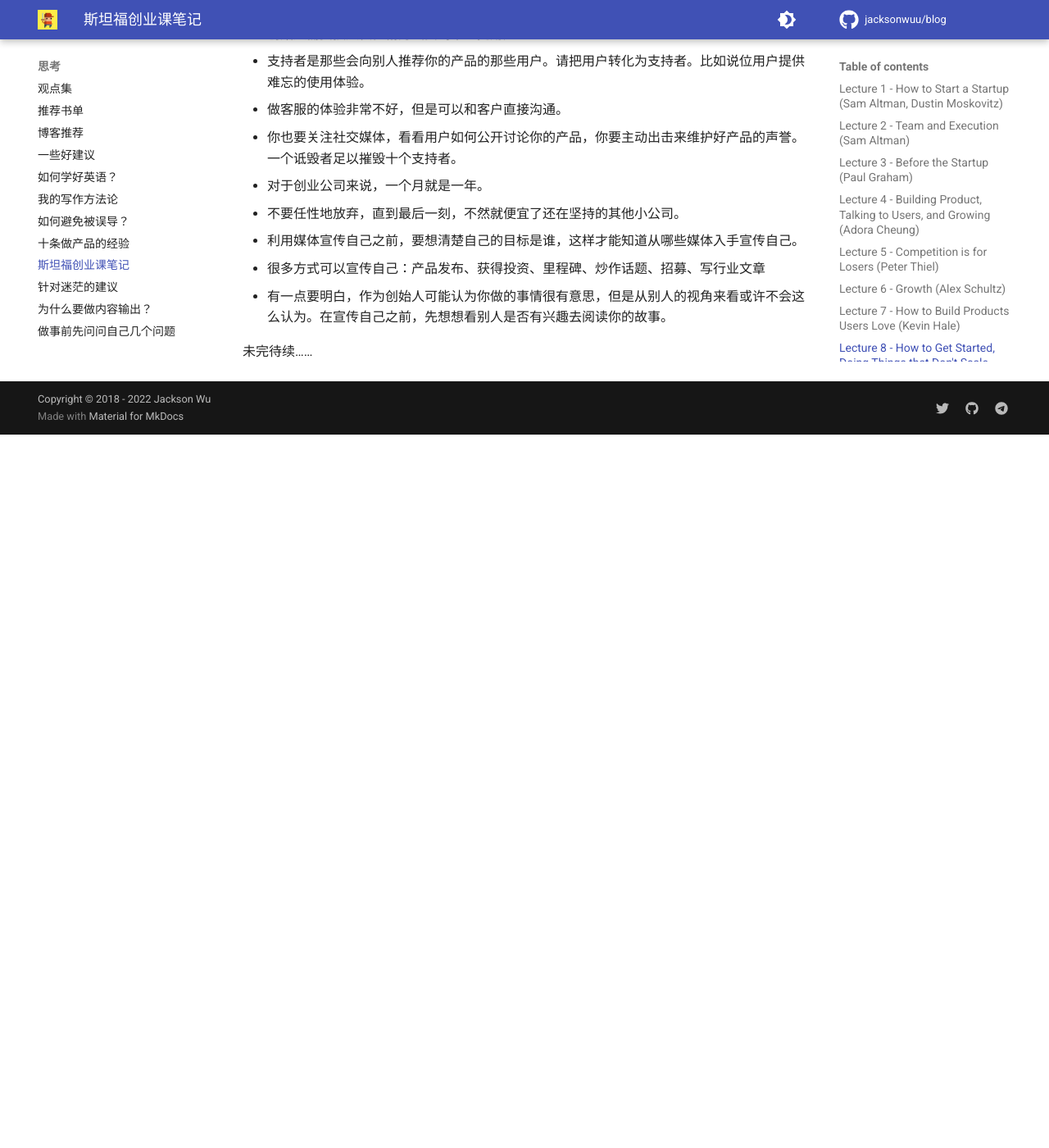
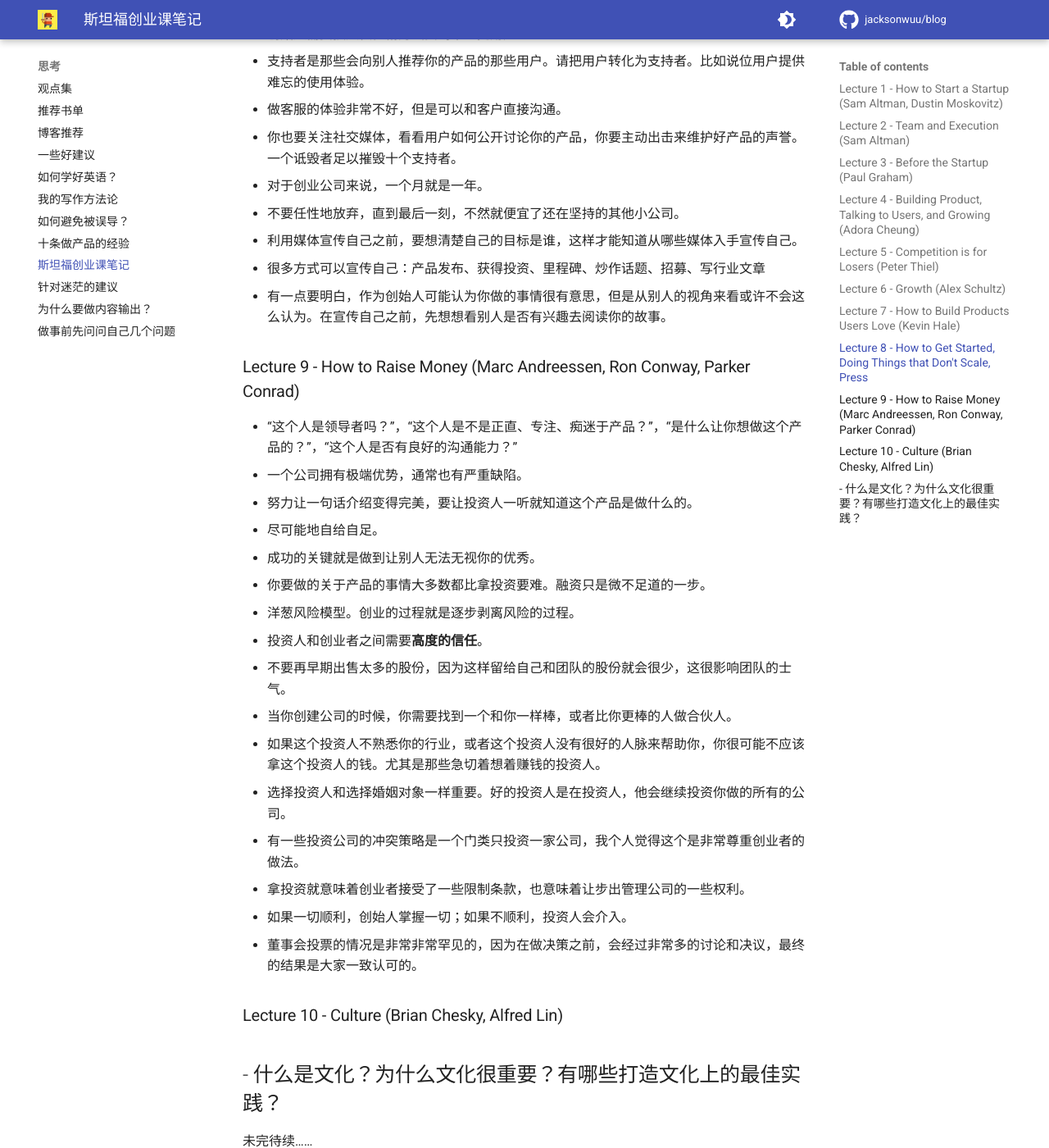
Before and after one commit to jacksonwuu/blog, an MkDocs documentation site: the page built from docs/thinking/斯坦福创业课笔记.md, in a window 1280 px wide and 1400 px high, scrolled down 6577 px. Shown: the whole window at 82% size. Built offline with MkDocs 1.6.1 and Material for MkDocs 9.7.7, drawn with Linux system fonts in a browser that asks for light colours; comment, search, counter and statistics services are not loaded; before the commit the page ends 7107 px from its top, so only the background shows below that.

Commit message:
Update SU startup course post

```diff
--- a/docs/thinking/斯坦福创业课笔记.md
+++ b/docs/thinking/斯坦福创业课笔记.md
@@ -163,4 +163,28 @@
 -   很多方式可以宣传自己：产品发布、获得投资、里程碑、炒作话题、招募、写行业文章
 -   有一点要明白，作为创始人可能认为你做的事情很有意思，但是从别人的视角来看或许不会这么认为。在宣传自己之前，先想想看别人是否有兴趣去阅读你的故事。
 
+### Lecture 9 - How to Raise Money (Marc Andreessen, Ron Conway, Parker Conrad)
+
+-   “这个人是领导者吗？”，“这个人是不是正直、专注、痴迷于产品？”，“是什么让你想做这个产品的？”，“这个人是否有良好的沟通能力？”
+-   一个公司拥有极端优势，通常也有严重缺陷。
+-   努力让一句话介绍变得完美，要让投资人一听就知道这个产品是做什么的。
+-   尽可能地自给自足。
+-   成功的关键就是做到让别人无法无视你的优秀。
+-   你要做的关于产品的事情大多数都比拿投资要难。融资只是微不足道的一步。
+-   洋葱风险模型。创业的过程就是逐步剥离风险的过程。
+-   投资人和创业者之间需要**高度的信任**。
+-   不要再早期出售太多的股份，因为这样留给自己和团队的股份就会很少，这很影响团队的士气。
+-   当你创建公司的时候，你需要找到一个和你一样棒，或者比你更棒的人做合伙人。
+-   如果这个投资人不熟悉你的行业，或者这个投资人没有很好的人脉来帮助你，你很可能不应该拿这个投资人的钱。尤其是那些急切着想着赚钱的投资人。
+-   选择投资人和选择婚姻对象一样重要。好的投资人是在投资人，他会继续投资你做的所有的公司。
+-   有一些投资公司的冲突策略是一个门类只投资一家公司，我个人觉得这个是非常尊重创业者的做法。
+-   拿投资就意味着创业者接受了一些限制条款，也意味着让步出管理公司的一些权利。
+-   如果一切顺利，创始人掌握一切；如果不顺利，投资人会介入。
+-   董事会投票的情况是非常非常罕见的，因为在做决策之前，会经过非常多的讨论和决议，最终的结果是大家一致认可的。
+
+### Lecture 10 - Culture (Brian Chesky, Alfred Lin)
+
+-   什么是文化？为什么文化很重要？有哪些打造文化上的最佳实践？
+-
+
 未完待续……
```
Also changed, not shown: docs/thinking/推荐书单.md (+2 -1 lines).
